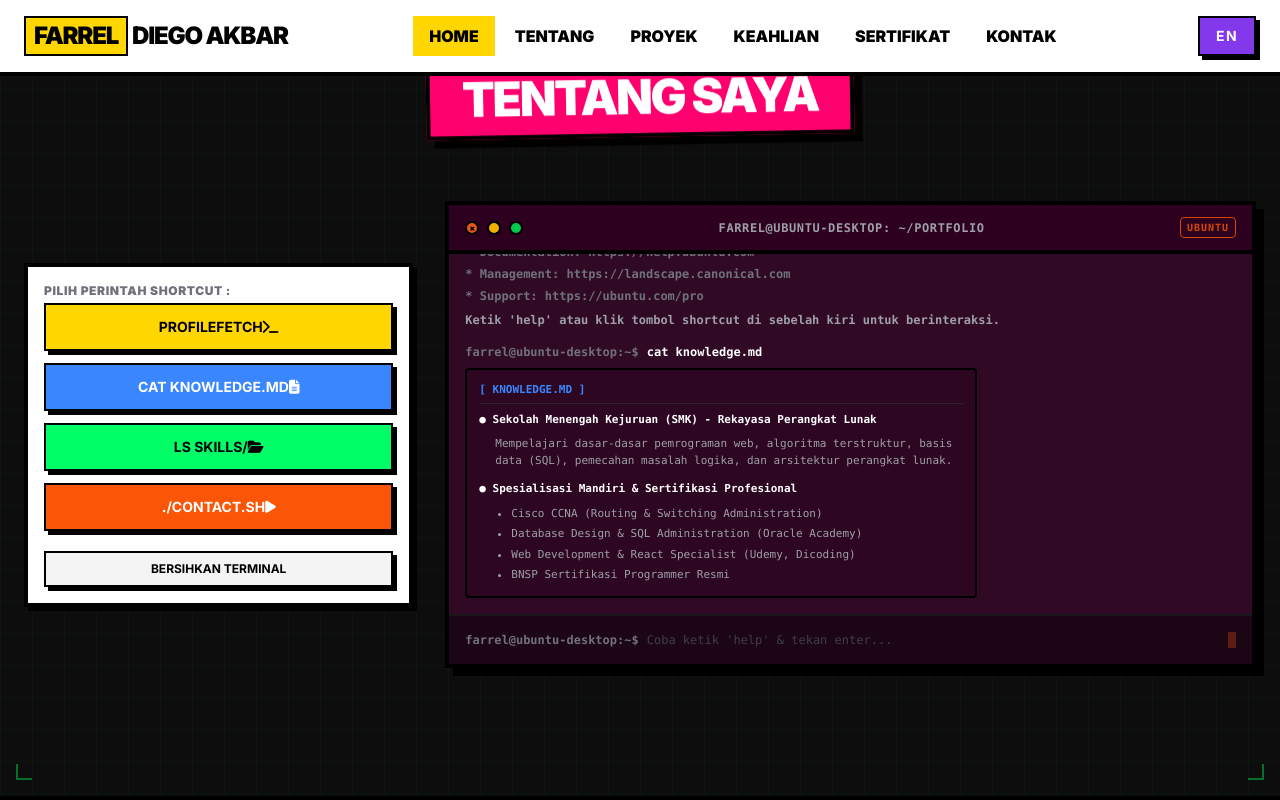
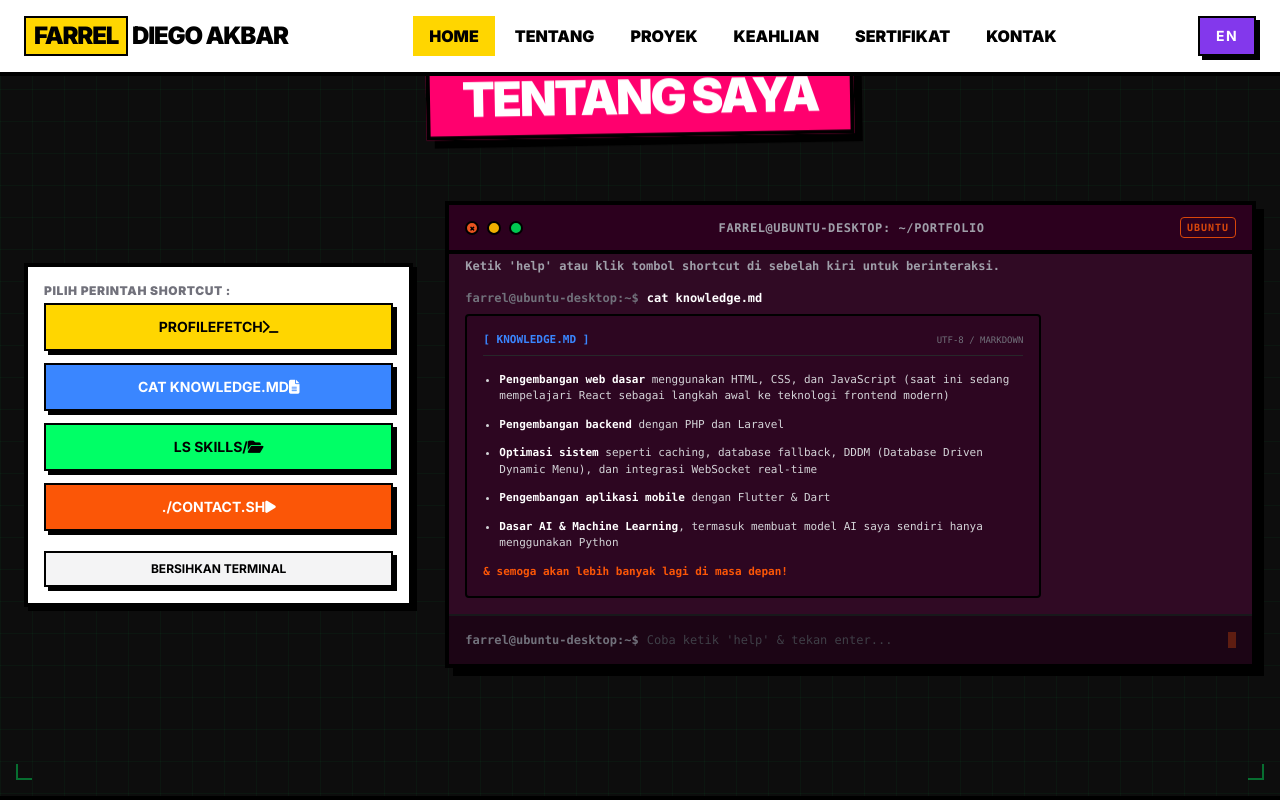
Before and after one commit to farrel-codenoob29/porto-farrel, a Next.js app: page / in a window 1280 px wide. Both pictures are taken after a click on the button "CAT KNOWLEDGE.MD". Shown: the part 871-1671 px from the top of the page. Built offline with nearby package versions, Linux system fonts and the light colour scheme.

Commit message:
fix: data knowledge

```diff
--- a/app/page.tsx
+++ b/app/page.tsx
@@ -427,12 +427,12 @@ export default function Home() {
               <div className="text-neo-orange font-black text-sm sm:text-base">farrel@ubuntu-desktop</div>
               <div className="text-zinc-500 font-bold">---------------------</div>
               <div><span className="text-neo-pink font-bold">OS:</span> Farrel-OS v29.0.108 (Developer Edition)</div>
-              <div><span className="text-neo-pink font-bold">Host:</span> Farrel Diego Akbar Portfolio</div>
+              <div><span className="text-neo-pink font-bold">Host:</span> Farrel Diego Akbar</div>
               <div><span className="text-neo-pink font-bold">Role:</span> Junior Full Stack Developer</div>
               <div><span className="text-neo-pink font-bold">Education:</span> SMK Rekayasa Perangkat Lunak</div>
-              <div><span className="text-neo-pink font-bold">Location:</span> Jakarta, Indonesia</div>
+              <div><span className="text-neo-pink font-bold">Location:</span> Balikpapan, Indonesia</div>
               <div><span className="text-neo-pink font-bold">Shell:</span> bash 5.2.15</div>
-              <div><span className="text-neo-pink font-bold">WM:</span> React / Next.js (Neobrutalism)</div>
+              <div><span className="text-neo-pink font-bold">WM:</span> Next.js (Neobrutalism)</div>
             </div>
             {/* Full biography description statement */}
             <div className="sm:col-span-12 border-t border-zinc-800 pt-3 text-zinc-300 leading-relaxed text-justify text-xs mt-2">
@@ -444,33 +444,55 @@ export default function Home() {
       case "cat knowledge.md":
       case "cat knowledge.txt":
         result = (
-          <div className="p-3 bg-[#2C001E]/40 border-2 border-black rounded text-[11px] space-y-2 mt-2 max-w-lg font-mono select-text text-left">
-            <div className="text-neo-blue font-black border-b border-zinc-800 pb-1 uppercase">
-              [ knowledge.md ]
-            </div>
-            <div className="space-y-2 text-zinc-300">
-              <p className="font-bold text-white">
-                {lang === "id"
-                  ? "● Sekolah Menengah Kejuruan (SMK) - Rekayasa Perangkat Lunak"
-                  : "● Vocational High School - Software Engineering"}
-              </p>
-              <p className="text-zinc-400 pl-4">
-                {lang === "id"
-                  ? "Mempelajari dasar-dasar pemrograman web, algoritma terstruktur, basis data (SQL), pemecahan masalah logika, dan arsitektur perangkat lunak."
-                  : "Learned fundamental web programming, structured algorithms, databases (SQL), logical problem solving, and software architecture."}
-              </p>
-
-              <p className="font-bold text-white mt-3">
-                {lang === "id"
-                  ? "● Spesialisasi Mandiri & Sertifikasi Profesional"
-                  : "● Self-Directed Specialization & Professional Certificates"}
-              </p>
-              <ul className="list-disc pl-8 space-y-1 text-zinc-400">
-                <li>Cisco CCNA (Routing & Switching Administration)</li>
-                <li>Database Design & SQL Administration (Oracle Academy)</li>
-                <li>Web Development & React Specialist (Udemy, Dicoding)</li>
-                <li>BNSP Sertifikasi Programmer Resmi</li>
-              </ul>
+          <div className="p-4 bg-[#2C001E]/40 border-2 border-black rounded text-[11px] space-y-3 mt-2 max-w-xl font-mono select-text text-left">
+            <div className="text-neo-blue font-black border-b border-zinc-800 pb-1.5 uppercase flex items-center justify-between">
+              <span>[ knowledge.md ]</span>
+              <span className="text-[9px] text-zinc-500 font-normal">UTF-8 / Markdown</span>
+            </div>
+            <div className="space-y-4 pt-1">
+              {lang === "id" ? (
+                <ul className="space-y-3 pl-4 list-disc text-zinc-300">
+                  <li>
+                    <span className="text-white font-bold">Pengembangan web dasar</span> menggunakan HTML, CSS, dan JavaScript (saat ini sedang mempelajari React sebagai langkah awal ke teknologi frontend modern)
+                  </li>
+                  <li>
+                    <span className="text-white font-bold">Pengembangan backend</span> dengan PHP dan Laravel
+                  </li>
+                  <li>
+                    <span className="text-white font-bold">Optimasi sistem</span> seperti caching, database fallback, DDDM (Database Driven Dynamic Menu), dan integrasi WebSocket real-time
+                  </li>
+                  <li>
+                    <span className="text-white font-bold">Pengembangan aplikasi mobile</span> dengan Flutter & Dart
+                  </li>
+                  <li>
+                    <span className="text-white font-bold">Dasar AI & Machine Learning</span>, termasuk membuat model AI saya sendiri hanya menggunakan Python
+                  </li>
+                  <li className="list-none -ml-4 text-neo-orange font-bold mt-2">
+                    & semoga akan lebih banyak lagi di masa depan!
+                  </li>
+                </ul>
+              ) : (
+                <ul className="space-y-3 pl-4 list-disc text-zinc-300">
+                  <li>
+                    <span className="text-white font-bold">Basic web development</span> using HTML, CSS, and JavaScript (currently learning React as my first step into modern frontend tech)
+                  </li>
+                  <li>
+                    <span className="text-white font-bold">Backend development</span> with PHP and Laravel
+                  </li>
+                  <li>
+                    <span className="text-white font-bold">System optimizations</span> such as caching, database fallbacks, DDDM (Database Driven Dynamic Menu), and real-time WebSocket integration
+                  </li>
+                  <li>
+                    <span className="text-white font-bold">Mobile app development</span> with Flutter & Dart
+                  </li>
+                  <li>
+                    <span className="text-white font-bold">Fundamental AI & Machine Learning</span>, including creating my own AI models using only Python
+                  </li>
+                  <li className="list-none -ml-4 text-neo-orange font-bold mt-2">
+                    & hopefully much more in the future!
+                  </li>
+                </ul>
+              )}
             </div>
           </div>
         );
@@ -512,7 +534,7 @@ export default function Home() {
             <div className="space-y-1.5">
               <div className="flex items-center justify-between p-1.5 bg-black border border-zinc-800">
                 <span className="text-neo-pink font-black text-[10px]">LOCATION:</span>
-                <span className="text-white font-bold">JAKARTA, INDONESIA</span>
+                <span className="text-white font-bold">BALIKPAPAN, INDONESIA</span>
               </div>
 
               <div
@@ -1609,7 +1631,7 @@ export default function Home() {
                   </div>
                   <div>
                     <h4 className="text-sm sm:text-base font-black mb-1 uppercase">{t("contact-location-title")}</h4>
-                    <p className="text-black font-black text-sm uppercase">Jakarta, Indonesia</p>
+                    <p className="text-black font-black text-sm uppercase">Balikpapan, Indonesia</p>
                   </div>
                 </div>
 
```
